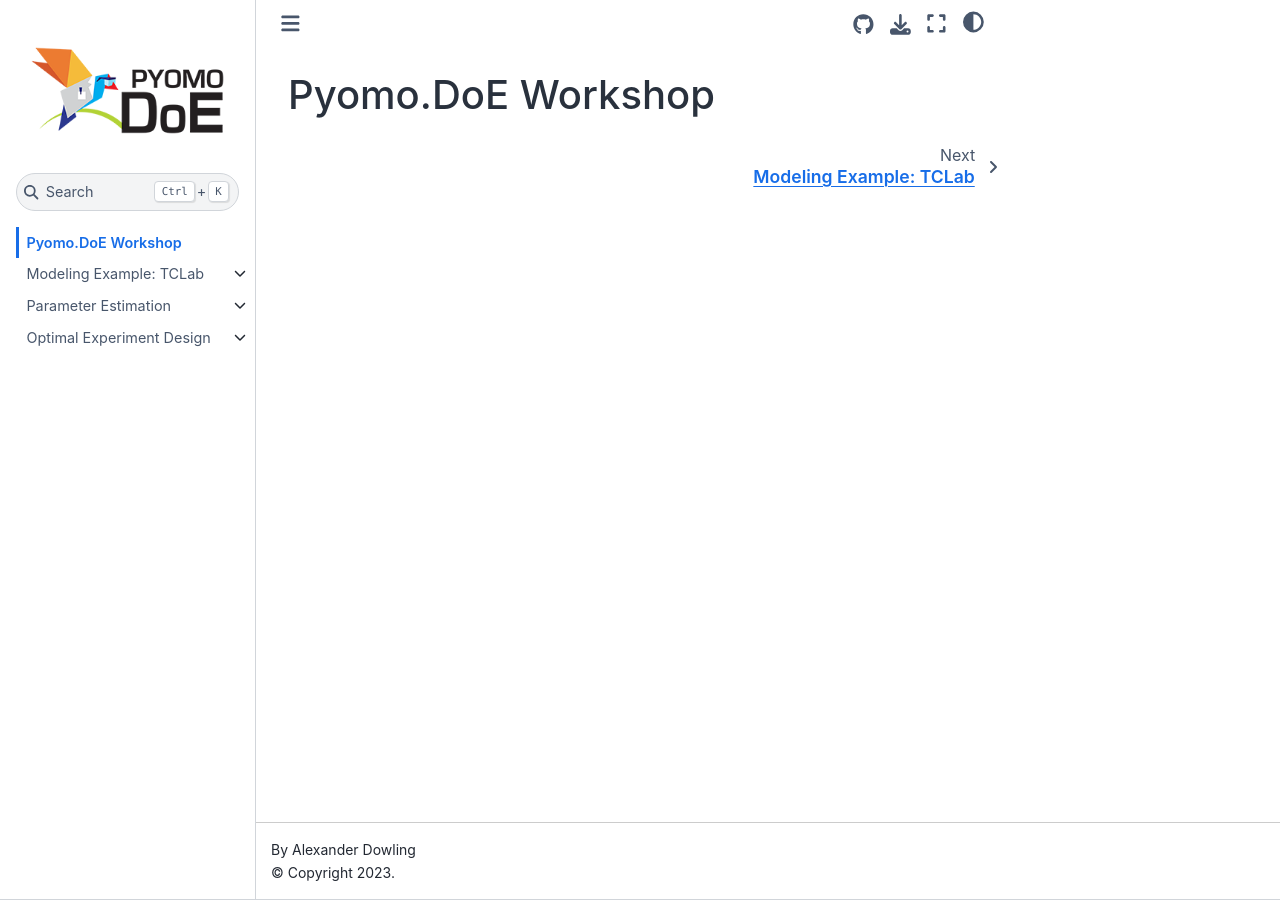
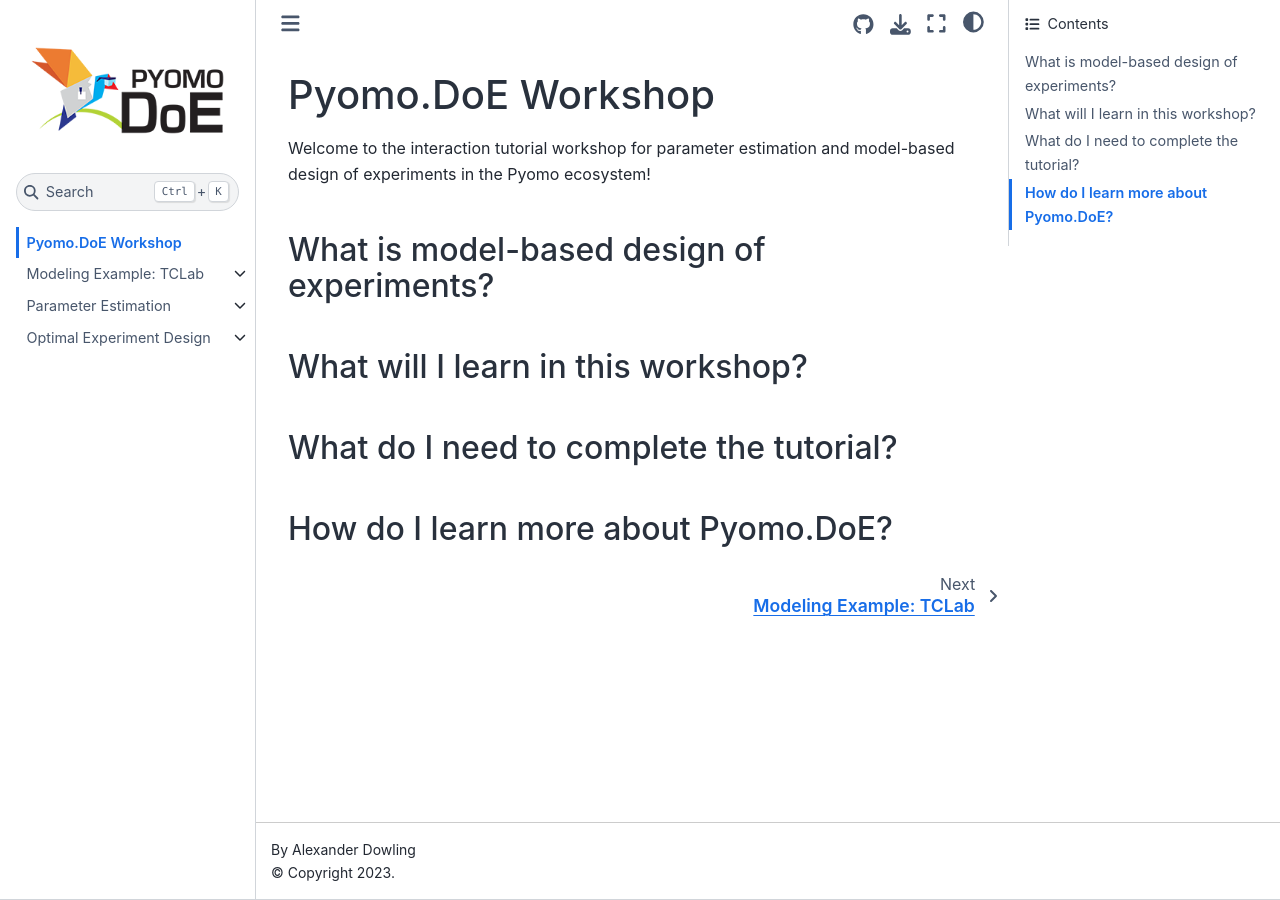
Before and after one commit to dowlinglab/pyomo-doe, a Jupyter Book: the page built from Readme.md, in a window 1280 px wide. Built offline with Jupyter Book 1.0.4 settings and Sphinx 7.4.7 and the Sphinx Book theme 1.1.4, drawn with Linux system fonts in a browser that asks for light colours; pages that are not in the unit, such as notebooks, are missing from menus.

```diff
--- a/Readme.md
+++ b/Readme.md
@@ -1 +1,11 @@
 # Pyomo.DoE Workshop
+
+Welcome to the interaction tutorial workshop for parameter estimation and model-based design of experiments in the Pyomo ecosystem!
+
+## What is model-based design of experiments?
+
+## What will I learn in this workshop?
+
+## What do I need to complete the tutorial?
+
+## How do I learn more about Pyomo.DoE?
--- a/_toc.yml
+++ b/_toc.yml
@@ -10,16 +10,16 @@ chapters:
       - file: notebooks/tclab_model.ipynb
       - file: notebooks/numpy_simulation.ipynb
       - file: notebooks/pyomo_simulation.ipynb
-      - file: notebooks/experimental_data.ipynb
-      - file: notebooks/pyomo_helper_functions.ipynb
+      # - file: notebooks/experimental_data.ipynb
+      # - file: notebooks/pyomo_helper_functions.ipynb
   - file: regression.md
     sections:
-      - file: notebooks/numpy_regression.ipynb
+      # - file: notebooks/numpy_regression.ipynb
       - file: notebooks/parmest.ipynb
       - file: notebooks/parmest_exercise.ipynb
   - file: mbdoe.md
     sections:
       - file: notebooks/doe_exploratory_analysis.ipynb
       - file: notebooks/doe_optimize.ipynb
-      - file: notebooks/doe_extras.ipynb
+      # - file: notebooks/doe_extras.ipynb
       - file: notebooks/doe_exercise.ipynb
```
Also changed, not shown: mbdoe.md (+3 -0 lines), regression.md (+3 -0 lines), tclab.md (+3 -0 lines), images/tclab_schematic.jpg (added), 4 other files.
